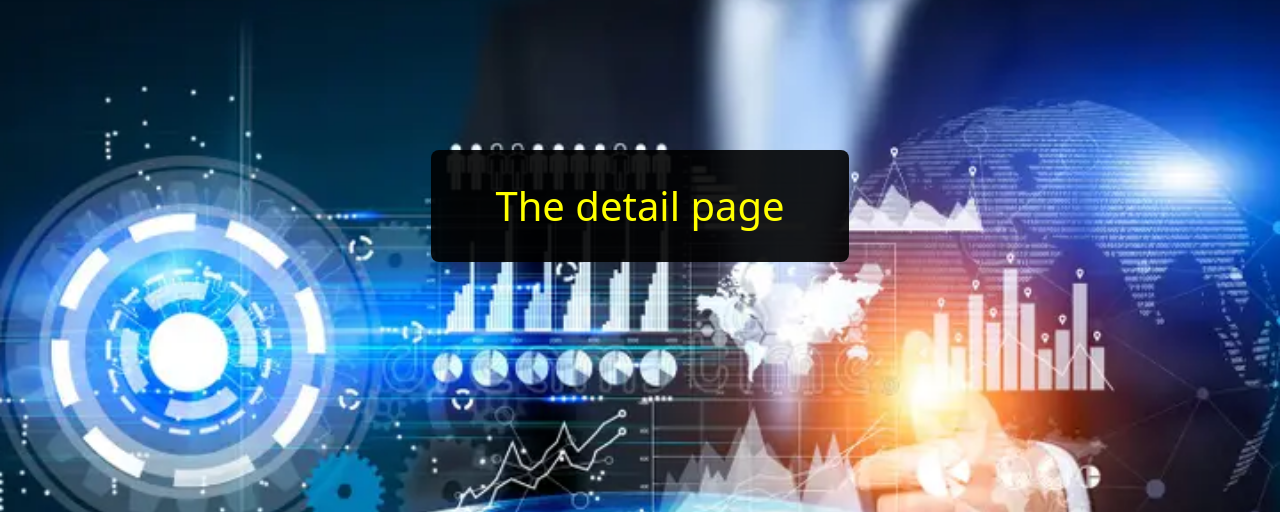
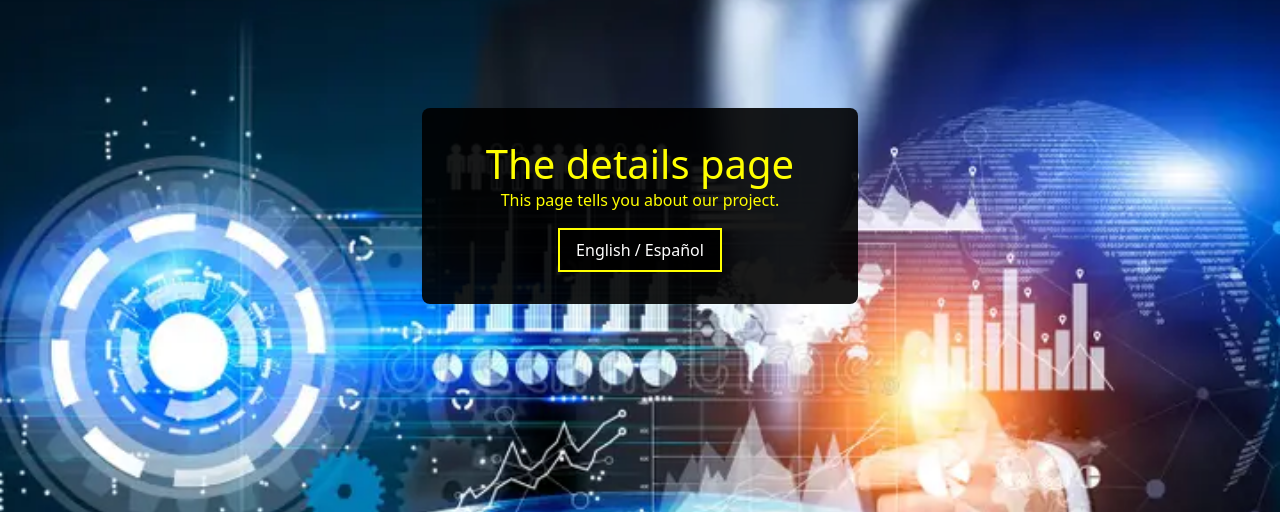
Before and after one commit to Richard-L4/Next, a Django app: template next_project/templates/next_project/detail.html in a window 1280 px wide. Shown: the part 56-568 px from the top of the page. Run offline with Django 3.2, Linux system fonts and the light colour scheme; the template is opened without the code that fills it, so the values that code supplies are empty.

Commit message:
add translation buttons

```diff
--- a/next_project/static/next_project/CSS/style.css
+++ b/next_project/static/next_project/CSS/style.css
@@ -62,7 +62,6 @@ nav a.active {
   color: yellow;
 }
 
-
 /* Toggle button for mobile */
 .nav-toggle {
   display: none;
@@ -90,7 +89,7 @@ nav a.active {
   }
 
   .hero {
-    padding-top: 6rem; /* adjust this number */
+    padding-top: 16rem; /* adjust this number */
   }
 
   .nav-links {
@@ -116,9 +115,9 @@ nav a.active {
 }
 
 @media screen and (max-width: 375px) {
-    body {
-        padding-top: 11rem; /* increase until the dropdown clears */
-    }
+  body {
+    padding-top: 11rem; /* increase until the dropdown clears */
+  }
 }
 
 
@@ -159,7 +158,7 @@ nav a.active {
   align-items: center;
   height: 10vh;
   position: relative;
-  padding-top: 3rem;
+  padding-top: 12rem;
   padding-bottom: 5rem;
 }
 
@@ -174,6 +173,20 @@ nav a.active {
 .hero-overlay-contact h1 {
   color: yellow;
   margin: 0;
+}
+
+#switch-lang {
+  background-color: rgba(0, 0, 0, 0.9);
+  color: white;
+  border: 2px solid yellow;
+  padding: 8px 16px;
+  cursor: pointer;
+  transition: background-color 0.3s, color 0.3s; /* smooth transition */
+}
+
+#switch-lang:hover {
+  background-color: yellow; /* swap background on hover */
+  color: black; /* change text color for contrast */
 }
 
 .robot-row {
@@ -230,7 +243,7 @@ nav a.active {
   gap: 1rem;
   width: 100%;
   color: #111;
-  font-weight: 500
+  font-weight: 500;
 }
 
 #contact-form input,
@@ -246,20 +259,19 @@ nav a.active {
 }
 
 #contact-form button {
-  background-color: #1b3551;  /* default color */
+  background-color: #1b3551; /* default color */
   color: #fff;
   padding: 10px 16px;
   border: none;
   border-radius: 8px;
   cursor: pointer;
-  transition: background-color 0.3s ease;  /* smooth color change on hover */
+  transition: background-color 0.3s ease; /* smooth color change on hover */
 }
 
 #contact-form button:hover {
-  background-color: #a0abb7;  /* color on hover */
+  background-color: #a0abb7; /* color on hover */
   color: #111;
 }
-
 
 .map iframe {
   width: 100%;
@@ -276,7 +288,8 @@ nav a.active {
     justify-content: center;
   }
 
-  #contact-form, .map {
+  #contact-form,
+  .map {
     margin: 0 1rem;
   }
 }
--- a/next_project/static/next_project/JS/next.js
+++ b/next_project/static/next_project/JS/next.js
@@ -28,4 +28,68 @@ document.addEventListener("DOMContentLoaded", () => {
       navLinks.classList.toggle("open");
     });
   }
+
+
+  // Translation dictionary
+const translations = {
+  en: {
+    about_title: "About Page",
+    about_content: "This page tells you about our project",
+
+    who_title: "Who we are",
+    who_content: "This section tells you who we are",
+
+    detail_title: "The details page",
+    detail_content: "This is the page of details",
+
+    login_title: "The login page",
+    login_content: "This is the page lets you login",
+
+    logout_title: "The logout page",
+    logout_content: "This is the page lets you logout",
+
+    register_title: "The register page",
+    register_content: "This is the page for registration",
+
+    button: "Español",
+  },
+  es: {
+    about_title: "Página sobre nosotros",
+    about_content: "Esta página te cuenta sobre nuestro proyecto",
+
+    who_title: "De quiénes somos",
+    who_content: "Esta sección te dice quiénes somos",
+
+    detail_title: "La pagina de detalles",
+    detail_content: "Este es la pagina de detalles",
+
+    login_title: "La pagina de iniciar",
+    login_content: "Este es la pagina para permitarse iniciar",
+
+    logout_title: "La pagina de cerrar",
+    logout_content: "Este es la pagina para permitarse cerrar",
+
+    register_title: "La pagina de registracion",
+    register_content: "Este es la pagina para registracion",
+
+    button: "English",
+  },
+};
+
+function updatePageLanguage(lang) {
+  document.querySelectorAll("[data-i18n]").forEach((el) => {
+    const key = el.getAttribute("data-i18n");
+    if (translations[lang][key]) {
+      el.textContent = translations[lang][key];
+    }
+  });
+}
+
+let currentLang = "en";
+
+document.getElementById("switch-lang").addEventListener("click", () => {
+  currentLang = currentLang === "en" ? "es" : "en";
+  updatePageLanguage(currentLang);
 });
+
+});
--- a/next_project/templates/next_project/detail.html
+++ b/next_project/templates/next_project/detail.html
@@ -5,8 +5,10 @@
 
 {% block content %}
 <section class="hero">
-    <div class="hero-overlay">
-        <h1 class="color">The detail page</h1>
-    </div>
-</section>
+        <div class="hero-overlay">
+            <h1 data-i18n="detail_title" class="color">The details page</h1>
+            <p data-i18n="detail_content" class="color">This page tells you about our project.</p>
+            <button id="switch-lang">English / Español</button>
+        </div>
+    </section>
 {% endblock %}
```
Also changed, not shown: next_project/templates/next_project/about.html (+5 -2 lines), next_project/templates/next_project/login.html (+6 -4 lines), next_project/templates/next_project/logout.html (+6 -4 lines), next_project/templates/next_project/register.html (+6 -4 lines).
